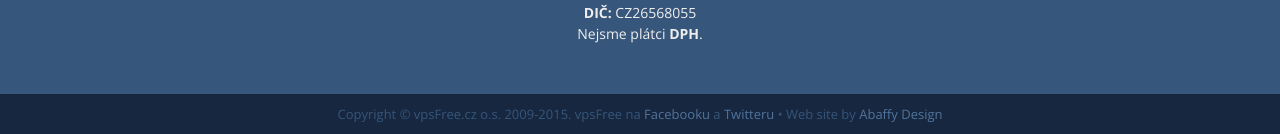
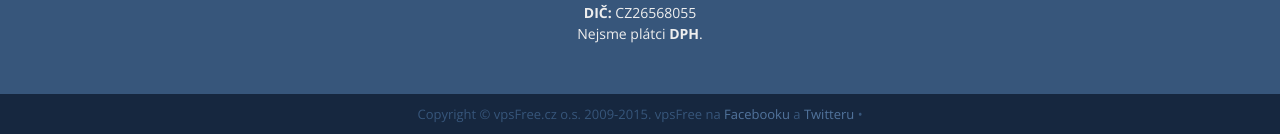
Before and after one commit to vpsfreecz/www.vpsfree.cz, a PHP site: page / in a window 1280 px wide. Shown: the part 5770-5904 px from the top of the page. Run offline with PHP 8.4, Linux system fonts and the light colour scheme; data that the repository does not hold is empty; a stand-in replaces the project's code that opens the database connection; some libraries are stand-ins or nearby versions.

Commit message:
Update index.php
odstránený odkaz na naničhodnícku "firmu", nebudeme jej predsa robiť reklamu keď to v závere odflákli :)
a web musí dorábať komunita

```diff
--- a/htdocs/index.php
+++ b/htdocs/index.php
@@ -603,8 +603,6 @@
 	<footer>
 		<div>
 			Copyright &copy; vpsFree.cz o.s. 2009-<?php echo date("Y"); ?>. vpsFree na <a href="https://www.facebook.com/vpsfree">Facebooku</a> a <a href="https://twitter.com/vpsfree_cz">Twitteru</a> &bull;
-
-			Web site by <a href="https://www.abaffydesign.com/">Abaffy Design</a>
 		</div>
 
 	</footer>
```
